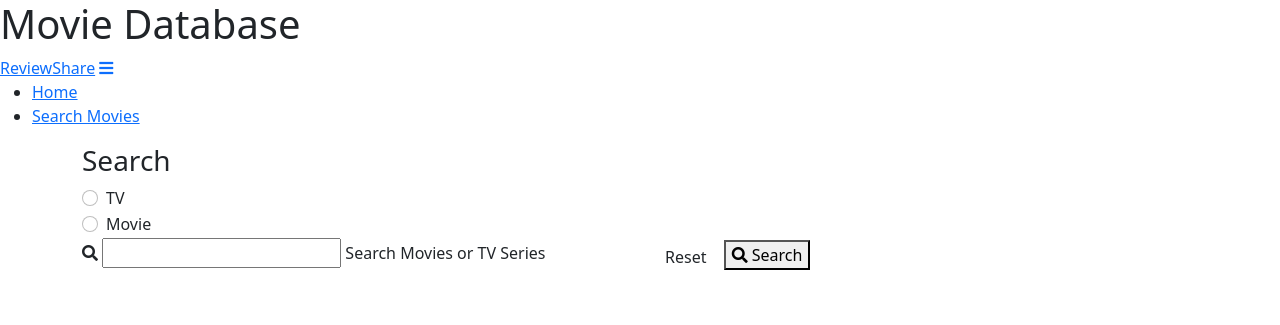
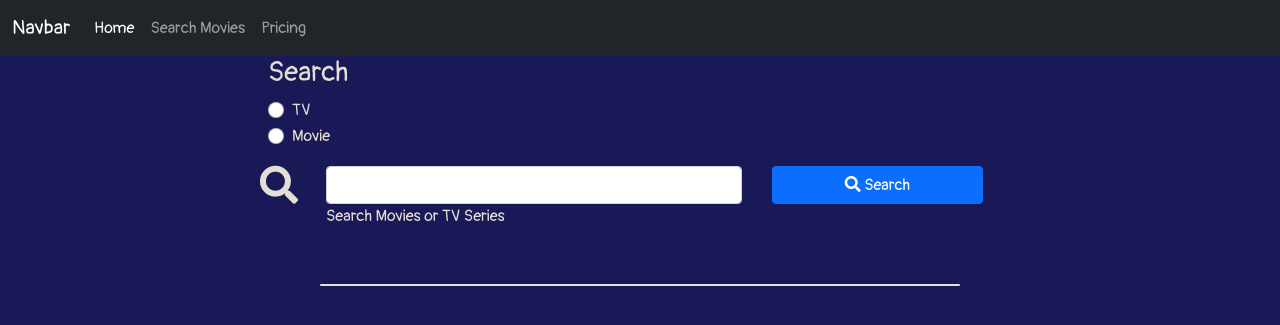
Before and after one commit to robot5000-design/ms3, a Flask app: page /search/1 in a window 1280 px wide. Shown: the top 325 px of the page. Run offline with Flask 2, Linux system fonts and the light colour scheme.

Commit message:
Add Navbar to base template

```diff
--- a/app.py
+++ b/app.py
@@ -14,7 +14,8 @@ app.api_key = os.environ.get("API_KEY")
 
 
 @app.route('/')
-def hello_world():
+@app.route('/home')
+def home():
     session.clear()
     return render_template("base.html")
 
@@ -71,10 +72,13 @@ def review(tmdb_id, page_number):
     flash(tmdb_id)
     tv_detail_url = f"https://api.themoviedb.org/3/tv/{tmdb_id}?api_key={app.api_key}&language=en-US"
     movie_detail_url = f"https://api.themoviedb.org/3/movie/{tmdb_id}?api_key={app.api_key}&language=en-US"
-    if session["media_type"] == "tv":
-        media_detail = requests.get(tv_detail_url).json()
+    if "media_type" in session:
+        if session["media_type"] == "tv":
+            media_detail = requests.get(tv_detail_url).json()
+        else:
+            media_detail = requests.get(movie_detail_url).json()
     else:
-        media_detail = requests.get(movie_detail_url).json()
+        return redirect(url_for("search_movies", page_number=1))
     if "status_code" in media_detail:
         if media_detail["status_code"] == 34:
             flash("Sorry. This resource cannot be found.")
--- a/static/css/style.css
+++ b/static/css/style.css
@@ -0,0 +1,100 @@
+
+
+
+/* Import Font */
+@import url("https://fonts.googleapis.com/css2?family=Pangolin&display=swap");
+
+* {
+    padding: 0;
+    margin: 0;
+    border: 0;
+    -webkit-box-sizing: border-box;
+    box-sizing: border-box;
+}
+
+body {
+    font-family: "Pangolin", cursive;
+    font-size: 100%;
+    background-color: #191958;
+    color: #e4dfd5;
+}
+
+.api-search-form {
+    color: #e4dfd5;
+    max-width: 80vw;
+    margin: 0 auto;
+}
+
+.search-api-button {
+    width: 100%;
+}
+
+.page-number {
+    color: #3f3f3f;
+    text-align: center;
+}
+
+.img-thumbnail {
+    width: 10%;
+    background-color: #e4dfd5;
+    min-width: 100px;
+    padding: 0;
+}
+
+.previous-button,
+.next-button {
+    margin-top: 10px;
+    width: 80px;
+    font-size: .9em;
+}
+
+.tmdb-result-list {
+    font-size: .8em;
+}
+
+.thumbnail-title {
+    padding-top: 7px;
+}
+
+.api-results-card {
+    max-width: 70vw;
+    margin: 0 auto;
+    text-align: center;
+}
+
+.search-icon > i {
+    font-size: 38px;
+}
+
+@media screen and (min-width: 576px) {
+    .api-results-card {
+        max-width: 80vw;
+        text-align: start;
+        font-size: 1.2em;
+    }
+
+    .previous-button,
+    .next-button {
+        margin-top: 10px;
+        width: 100px;
+        font-size: 1em;
+    }
+
+    .img-thumbnail {
+        margin-right: 20px;
+    }
+}
+
+@media screen and (min-width: 992px) {
+    .api-results-card {
+        max-width: 50vw;
+    }
+
+    .api-search-form {
+    max-width: 60vw;
+    }
+
+    .search-api-button {
+        width: 85%;
+    }
+}
--- a/templates/base.html
+++ b/templates/base.html
@@ -17,28 +17,31 @@
 </head>
 
 <body>
-    <header>
-        <h1>Movie Database</h1>
-        <!-- Top Navbar -->
-        <nav class="nav-extended text-shadow light-blue darken-1">
-            <div class="nav-wrapper">
-                <a href="#" class="brand-logo">ReviewShare</a>
-                <a href="#" data-target="mobile-demo" class="sidenav-trigger right"><i class="fas fa-bars"></i></a>
-                <ul class="right hide-on-med-and-down">
-                    <li><a href="#">Home</a></li>
-                    <li><a href="{{ url_for('search_movies', page_number=1) }}">Search Movies</a></li>
-                </ul>
+    <!-- Navigation Bar -->
+    <nav class="navbar navbar-expand-lg navbar-dark bg-dark">
+        <div class="container-fluid">
+            <a class="navbar-brand" href="{{ url_for('home') }}">Navbar</a>
+            <button class="navbar-toggler" type="button" data-bs-toggle="collapse" data-bs-target="#navbarNavAltMarkup"
+                aria-controls="navbarNavAltMarkup" aria-expanded="false" aria-label="Toggle navigation">
+                <span class="navbar-toggler-icon"></span>
+            </button>
+            <div class="collapse navbar-collapse" id="navbarNavAltMarkup">
+                <div class="navbar-nav">
+                    <a class="nav-link active" aria-current="page" href="{{ url_for('home') }}">Home</a>
+                    <a class="nav-link" href="{{ url_for('search_movies', page_number=1) }}">Search Movies</a>
+                    <a class="nav-link" href="#">Pricing</a>
+                </div>
             </div>
-        </nav>
-    </header>
+        </div>
+    </nav>
 
     <section>
         <!-- flash messages -->
         {% with messages = get_flashed_messages() %}
         {% if messages %}
         {% for message in messages %}
-        <div class="row flashes">
-            <h4 class="light-blue lighten-4 center-align">{{ message }}</h4>
+        <div class="">
+            <h4 class="">{{ message }}</h4>
         </div>
         {% endfor %}
         {% endif %}
@@ -46,7 +49,7 @@
     </section>
 
 
-    <main class="container">
+    <main class="container-fluid">
         {% block content %}
         {% endblock %}
     </main>
--- a/templates/search.html
+++ b/templates/search.html
@@ -1,98 +1,171 @@
 {% extends "base.html" %}
 {% block content %}
 
-<h3 class="">Search</h3>
+<div class="container-fluid">
+    <div class="row api-search-form">
+        <div class="col ">
+            <div class="row">
+                <h3 class="col">Search</h3>
+            </div>
             <!-- Search within movie list -->
-<div class="row">
-    <form action="{{ url_for('search_movies', page_number=1) }}" method="post" class="col s12">
-        <div>
+            <form action="{{ url_for('search_movies', page_number=1) }}" method="post" class="">
+                <div class="row mb-3">
+                    <div class="">
                         {% if session["media_type"] == "tv" %}
                         <div class="form-check">
-                <input name="media_type" class="form-check-input" type="radio" id="media-type-tv" checked>
+                            <input name="media_type" value="tv" class="form-check-input" type="radio" id="media-type-tv"
+                                checked>
                             <label class="form-check-label" for="media-type-tv">
                                 TV
                             </label>
                         </div>
                         <div class="form-check">
-                <input name="media_type" class="form-check-input" type="radio" id="media-type-movie">
+                            <input name="media_type" value="movie" class="form-check-input" type="radio"
+                                id="media-type-movie">
                             <label class="form-check-label" for="media-type-movie">
                                 Movie
                             </label>
                         </div>
                         {% elif session["media_type"] == "movie" %}
                         <div class="form-check">
-                <input name="media_type" class="form-check-input" type="radio" id="media-type-tv">
+                            <input name="media_type" value="tv" class="form-check-input" type="radio"
+                                id="media-type-tv">
                             <label class="form-check-label" for="media-type-tv">
                                 TV
                             </label>
                         </div>
                         <div class="form-check">
-                <input name="media_type" class="form-check-input" type="radio" id="media-type-movie" checked>
+                            <input name="media_type" value="movie" class="form-check-input" type="radio"
+                                id="media-type-movie" checked>
                             <label class="form-check-label" for="media-type-movie">
                                 Movie
                             </label>
                         </div>
                         {% else %}
                         <div class="form-check">
-                <input name="media_type" class="form-check-input" type="radio" id="media-type-tv">
+                            <input name="media_type" value="tv" class="form-check-input" type="radio" id="media-type-tv"
+                                required>
                             <label class="form-check-label" for="media-type-tv">
                                 TV
                             </label>
                         </div>
                         <div class="form-check">
-                <input name="media_type" class="form-check-input" type="radio" id="media-type-movie">
+                            <input name="media_type" value="movie" class="form-check-input" type="radio"
+                                id="media-type-movie" required>
                             <label class="form-check-label" for="media-type-movie">
                                 Movie
                             </label>
                         </div>
                         {% endif %}
                     </div>
+                </div>
                 <div class="row">
-            <div class="input-field col">
+                    <div class="col-12 col-md-8 px-1">
+                        <div class="row">
+                            <div class="col-sm-1 d-none d-sm-block search-icon">
                                 <i class="fas fa-search"></i>
-                <input type="text" name="query" id="query" minlength="3" class="validate"
-                    value="{{ session['search_query'] }}" required>
-                <label for="query">Search Movies or TV Series</label>
                             </div>
-            <div class="col">
-                <a href="#" class="btn">Reset</a>
-                <button type="submit" class="btn-submit">
+                            <div class="col-12 col-sm-10 mx-auto">
+                                <input type="text" name="query" id="query" minlength="3" maxlength="30"
+                                    class="form-control" value="{{ session['search_query'] }}" required>
+                                <label for="query" class="form-label">Search Movies or TV Series</label>
+                            </div>
+                        </div>
+                    </div>
+                    <div class="col-6 col-md-4 mx-auto px-1">
+                        <button type="submit" class="btn btn-primary search-api-button">
                             <i class="fas fa-search"></i> Search
                         </button>
                     </div>
                 </div>
             </form>
-    <div class="collection">
+        </div>
+    </div>
 
+    <div class="card api-results-card mt-5">
         {% if request.method == "POST" or search_results %}
         {% if search_results %}
         {% if search_results.results %}
-        <div>Page {{ search_results.page }} / {{ search_results.total_pages }}</div>
+        <div class="page-number py-3">Page {{ search_results.page }} / {{ search_results.total_pages }}</div>
+        <ul class="list-group list-group-flush">
             {% for result in search_results.results %}
+            <li class="list-group-item tmdb-result-list">
                 {% if result.original_title and result.id %}
                 <a href="{{ url_for('review', tmdb_id=result.id, page_number=search_results.page) }}"
-            class="collection-item">{{ result.original_title }}</a>
+                    class="text-decoration-none">
+                    <div class="row">
+                        <div class="col-12 col-sm-3">
+                            {% if result.poster_path %}
+                            {% if result.poster_path == "" or result.poster_path == None %}
+                            <img src="{{ url_for('static', filename='images/no-image-icon.png') }}"
+                                class="img-thumbnail" alt="">
+                            {% else %}
+                            <img src="https://image.tmdb.org/t/p/w500/{{ result.poster_path }}" class="img-thumbnail"
+                                alt="">
+                            {% endif %}
+                            {% else %}
+                            <img src="{{ url_for('static', filename='images/no-image-icon.png') }}"
+                                class="img-thumbnail" alt="">
+                            {% endif %}
+                        </div>
+                        <div class="col-12 col-sm-9 thumbnail-title">
+                            {{ result.original_title }}
+                        </div>
+                    </div>
+                </a>
                 {% elif result.name and result.id %}
                 <a href="{{ url_for('review', tmdb_id=result.id, page_number=search_results.page) }}"
-            class="collection-item">{{ result.name }}</a>
+                    class="text-decoration-none">
+                    <div class="row">
+                        <div class="col-12 col-sm-3">
+                            {% if result.poster_path %}
+                            {% if result.poster_path == "" or result.poster_path == None %}
+                            <img src="{{ url_for('static', filename='images/no-image-icon.png') }}"
+                                class="img-thumbnail" alt="">
+                            {% else %}
+                            <img src="https://image.tmdb.org/t/p/w500/{{ result.poster_path }}" class="img-thumbnail"
+                                alt="">
                             {% endif %}
+                            {% else %}
+                            <img src="{{ url_for('static', filename='images/no-image-icon.png') }}"
+                                class="img-thumbnail" alt="">
+                            {% endif %}
+                        </div>
+                        <div class="col-12 col-sm-9 thumbnail-title">
+                            {{ result.name }}
+                        </div>
+                    </div>
+                </a>
+                {% endif %}
+            </li>
             {% endfor %}
+        </ul>
+        <div class="row mx-auto pt-3">
+            <div class="col">
+                {% if search_results.total_pages > 1 %}
+                <div class="page-number">Page {{ search_results.page }} / {{ search_results.total_pages }}</div>
+                {% endif %}
+            </div>
+        </div>
+        <div class="row mx-auto">
+            <div class="col">
                 {% if search_results.page > 1 %}
                 <a href="{{ url_for('search_pagination', page_number=search_results.page-1) }}"
-            class="btn-small green accent-4">Previous</a>
+                    class="btn btn-secondary previous-button">Previous</a>
                 {% endif %}
                 {% if search_results.total_pages > 1 and search_results.page < search_results.total_pages %}
                 <a href="{{ url_for('search_pagination', page_number=search_results.page+1) }}"
-            class="btn-small light-blue lighten-1">Next</a>
+                    class="btn btn-secondary next-button">Next</a>
                 {% endif %}
                 {% else %}
                 <h3>No Results!</h3>
+            </div>
+        </div>
         {% endif %}
         {% endif %}
         {% endif %}
+    </div>
 
-
-    </div>
 </div>
 
 {% endblock %}
```
Also changed, not shown: static/images/no-image-icon.png. Lines whose indentation alone changed are shown as unchanged.
